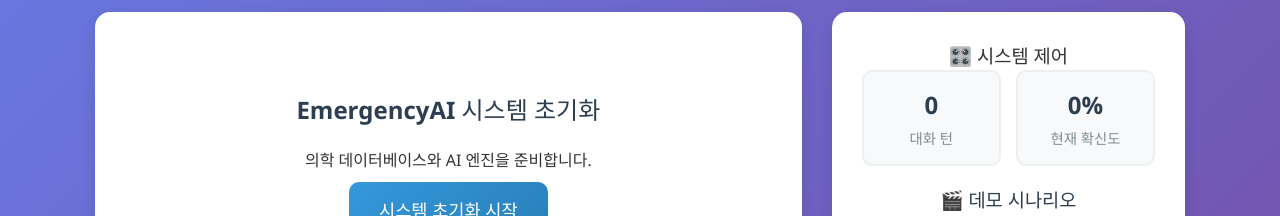
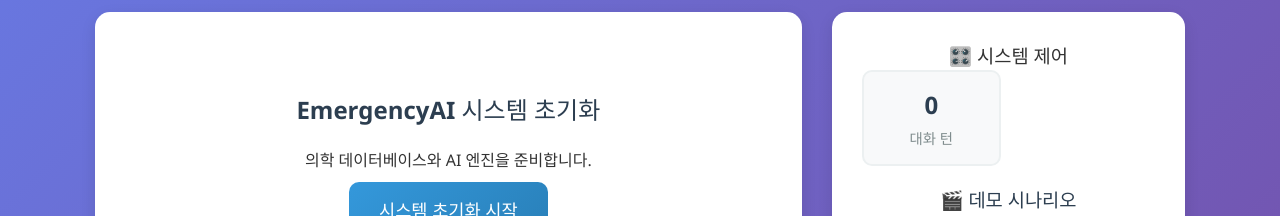
Before and after one commit to YeomHyunseok/DAIC-22s, a React (Vite) app in the folder frontend/: page / in a window 1280 px wide. Shown: the part 361-577 px from the top of the page. Built offline with nearby package versions, Linux system fonts and the light colour scheme.

Commit message:
[FIX]: UI에서 현재 확신도 부분 삭제

```diff
--- a/frontend/src/components/ControlPanel.tsx
+++ b/frontend/src/components/ControlPanel.tsx
@@ -23,10 +23,6 @@ const ControlPanel: React.FC<ControlPanelProps> = ({
         <div className="status-card">
           <div className="status-number">{turnCount}</div>
           <div className="status-label">대화 턴</div>
-        </div>
-        <div className="status-card">
-          <div className="status-number">{currentConfidence}%</div>
-          <div className="status-label">현재 확신도</div>
         </div>
       </div>
 
```
